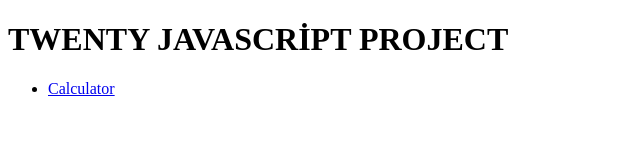
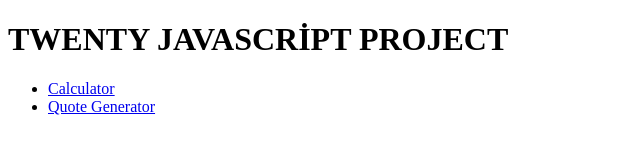
Before and after one commit to YildizAydogan/20JavascriptProject, a plain HTML site: page index.html in a window 1280 px wide. Shown: the whole page, without its empty margins (0-640 px from the left). Drawn offline with Linux system fonts and the light colour scheme.

Commit message:
add quote-gen link

```diff
--- a/index.html
+++ b/index.html
@@ -10,6 +10,7 @@
 	<h1>TWENTY JAVASCRİPT PROJECT</h1>
 	<ul>
 		<li><a href="calculator/">Calculator</a></li>
+		<li><a href="quote-generator/">Quote Generator</a></li>
 	</ul>
 </body>
 </html>
```
